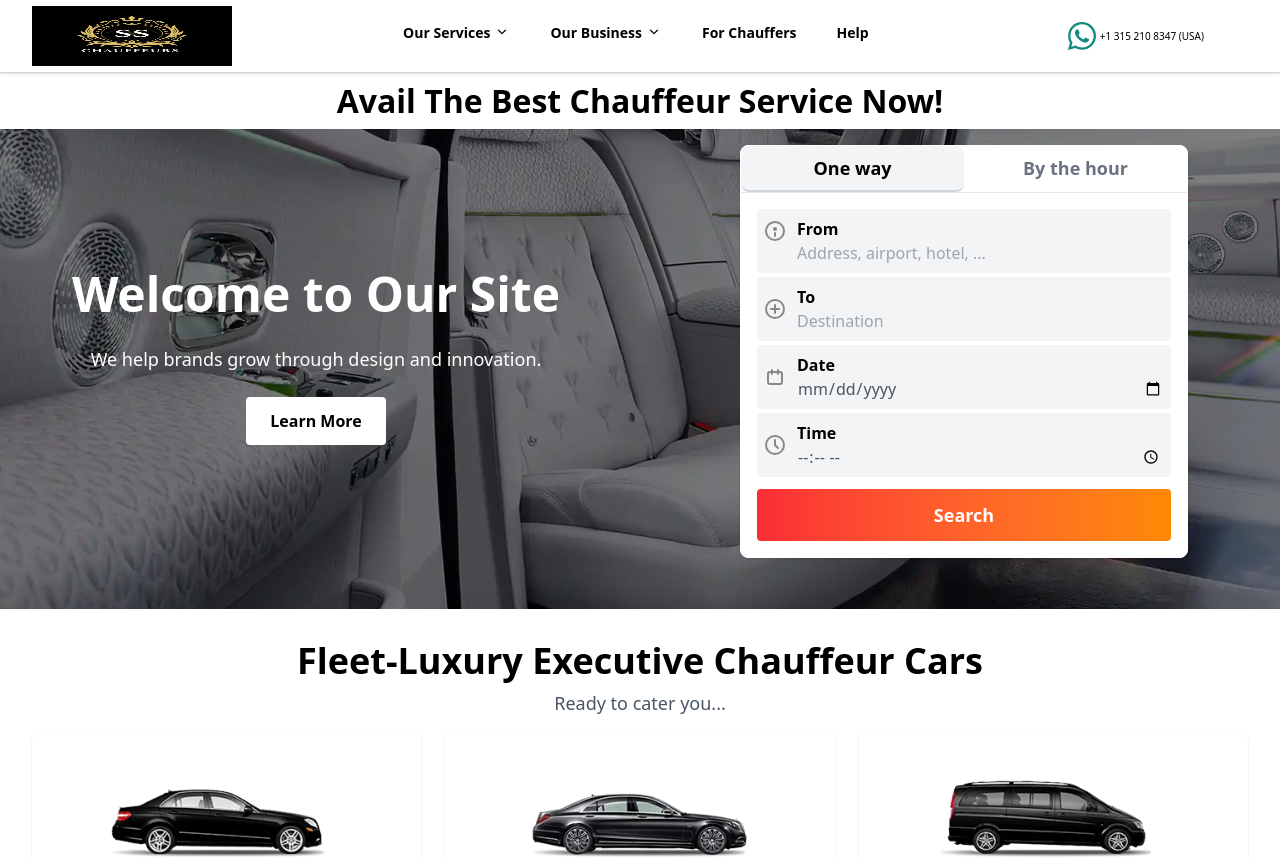
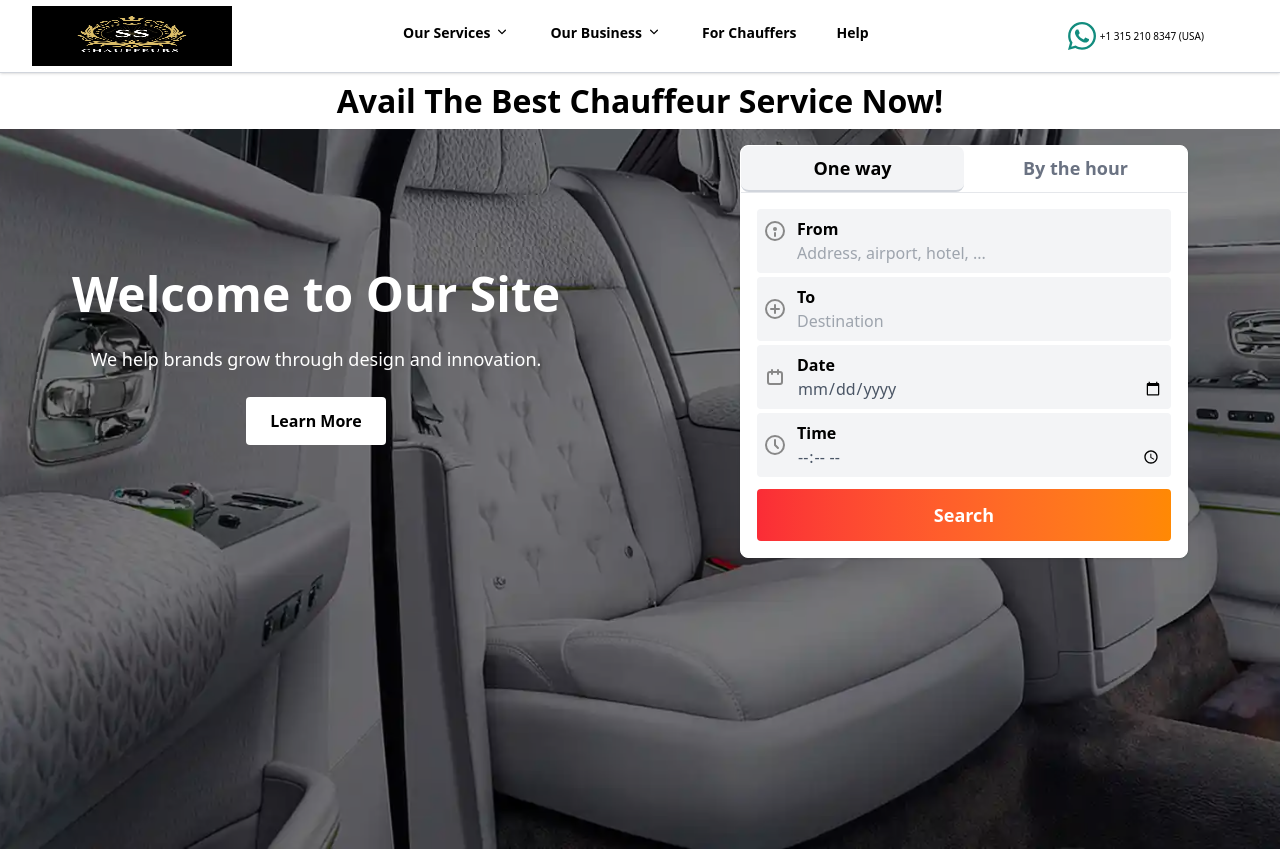
Before and after one commit to rahultherocks47/ss, a React (Vite) app: page / in a window 1280 px wide. Shown: the top 858 px of the page. Built offline with nearby package versions, Linux system fonts and the light colour scheme.

Commit message:
hero-updation for medium and above devices

```diff
--- a/src/components/HeroSection.jsx
+++ b/src/components/HeroSection.jsx
@@ -8,7 +8,7 @@ const HeroSection = () => {
     Avail The Best Chauffeur Service Now!
   </h2>
 
-  <div className="relative w-full min-h-[60vh] sm:min-h-[40vh] md:min-h-[60vh] my-auto">
+  <div className="relative w-full min-h-[65vh] sm:min-h-[40vh] md:min-h-[90vh] my-auto">
     <img
       src={heroimage}
       alt="Hero"
```
